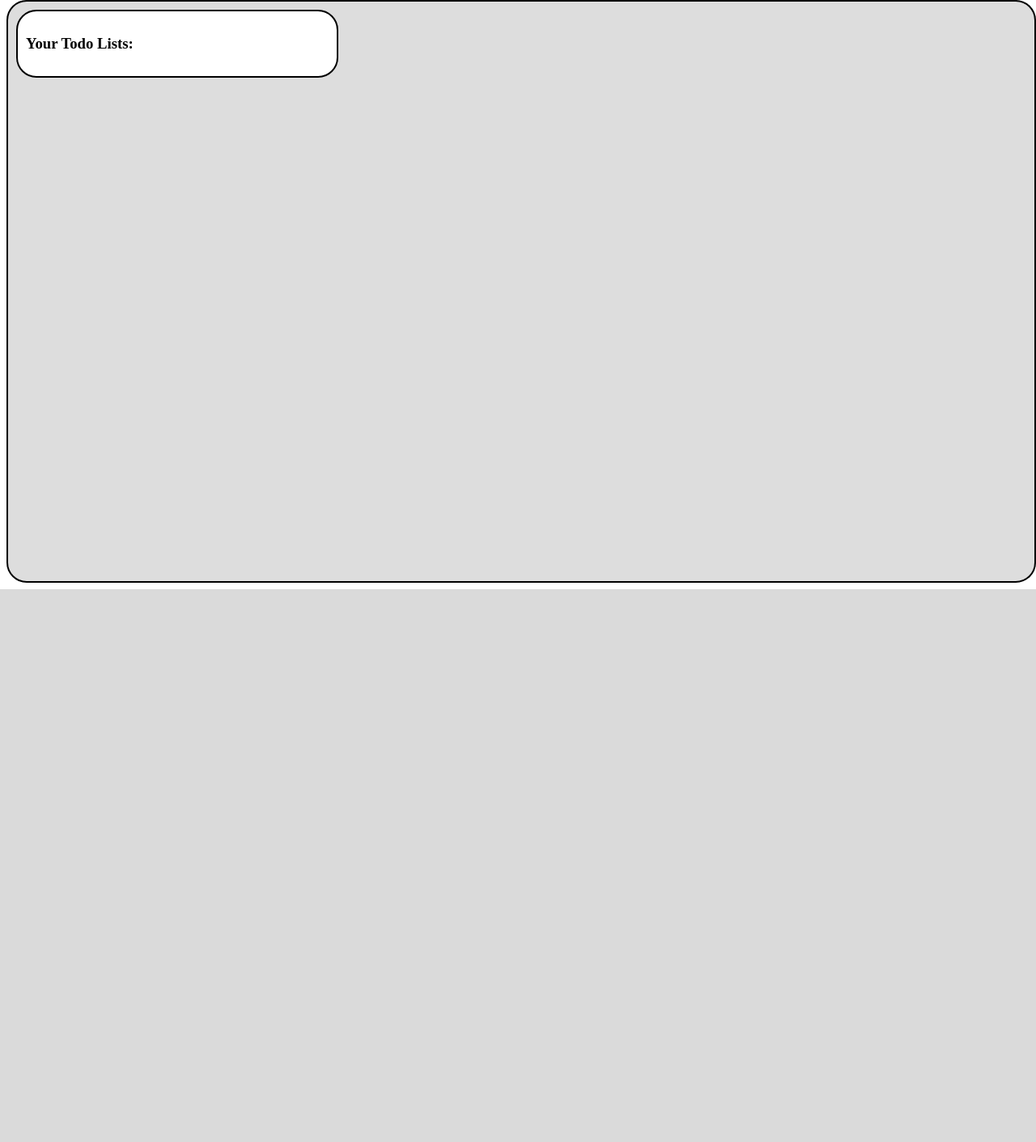
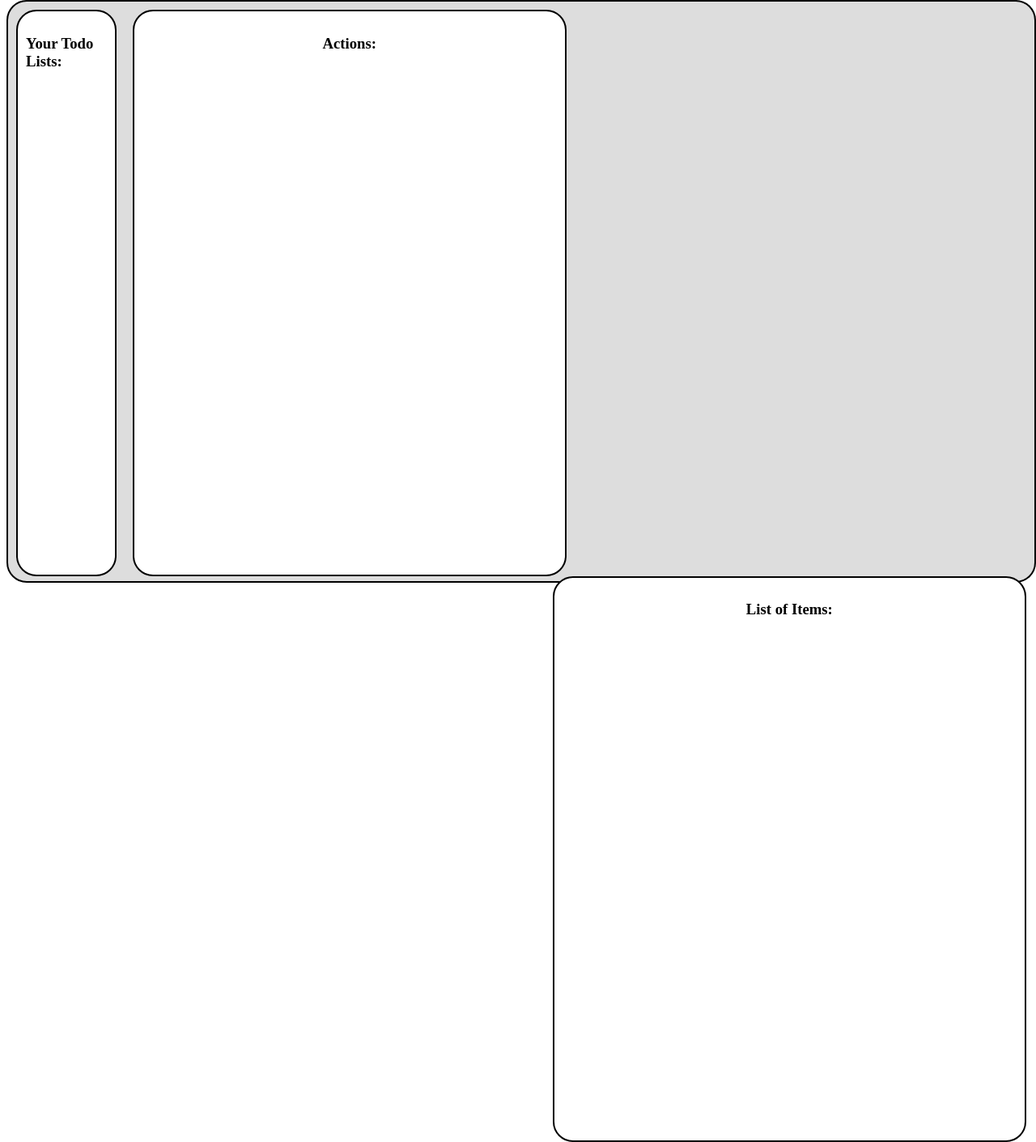
Before and after one commit to RobTilton/Crud_Todo, a Django app: template todoList_app/templates/home.html in a window 1280 px wide. Shown: the part 74-1485 px from the top of the page at 81% size. Before the commit the page ends 802 px from the top, so only its background shows below. Run offline with Django 3.2, Linux system fonts and the light colour scheme; the template is opened without the code that fills it, so the values that code supplies are empty.

Commit message:
placeholder panels done.

```diff
--- a/todoList_app/templates/home.html
+++ b/todoList_app/templates/home.html
@@ -13,7 +13,6 @@
         border: 2px solid #000;
         border-radius: 25px;
         left: 0;
-        right: 0;
         bottom: 20px;
         top: 40px;
 
@@ -23,17 +22,42 @@
     }
 
     .list-panel {
+        float: left;
         border: 2px solid #000;
         border-radius: 25px;
         padding: 10px;
         background-color: #fff;
-        width: 30%;
+        height: 97%;
+        width: 8%;
         margin-right: 10px;
     }
+
     .greeting {
         position: absolute;
         top: 35px;
-        left:
+    }
+
+    .todo-panel {
+        float: right;
+        top: 0;
+        width: 45%;
+        height: 97%;
+        background-color: #fff;
+        border: 2px solid #000;
+        padding: 10px;
+        border-radius: 25px;
+    }
+
+    .actions-panel {
+        float: left;
+        background-color: #fff;
+        border: 2px solid #000;
+        padding: 10px;
+        border-radius: 25px;
+        width: 41%;
+        margin-left: 10px;
+        margin-right: 10px;
+        height: 97%;
     }
 
     .list-button {
@@ -53,20 +77,22 @@
         background-color: #0056b3;
     }
 
+
 </style>
 
 <div>
 
     <div class='profile-panel'>
         <div class="list-panel">
-        <h3><strong>Your Todo Lists:</strong></h3>
+            <h3><strong>Your Todo Lists:</strong></h3>
+
             {% for todo_list in user_lists %}
-                <a href="{% url 'home' %}" class="btn btn-primary list-button">
+                <a href="{% url 'home' %}" class="btn btn-primary list-button"> <!-- Set up a way to view each list, or even to display it on the other side of the page-->
                     {{ todo_list.name }}
-                </a>
-                <br/>
+                </a><br/>
             {% endfor %}
         </div>
+
         <div class='greeting'>
             {% if user.is_authenticated %}
                 <center><h3>Welcome, {{ user.username }}!</h3></center>
@@ -75,6 +101,16 @@
             {% endif %}
         </div>
 
+        <div class='actions-panel'>
+            <center><h3>Actions:</h3></center>
+            <!-- place holder for actions, add, change, delete -->
+        </div>
+
+        <div class='todo-panel'>
+            <center><h3>List of Items:</h3></center>
+            <!-- place holder for list display logic -->
+        </div>
+
     </div>
 
 </div>
```
